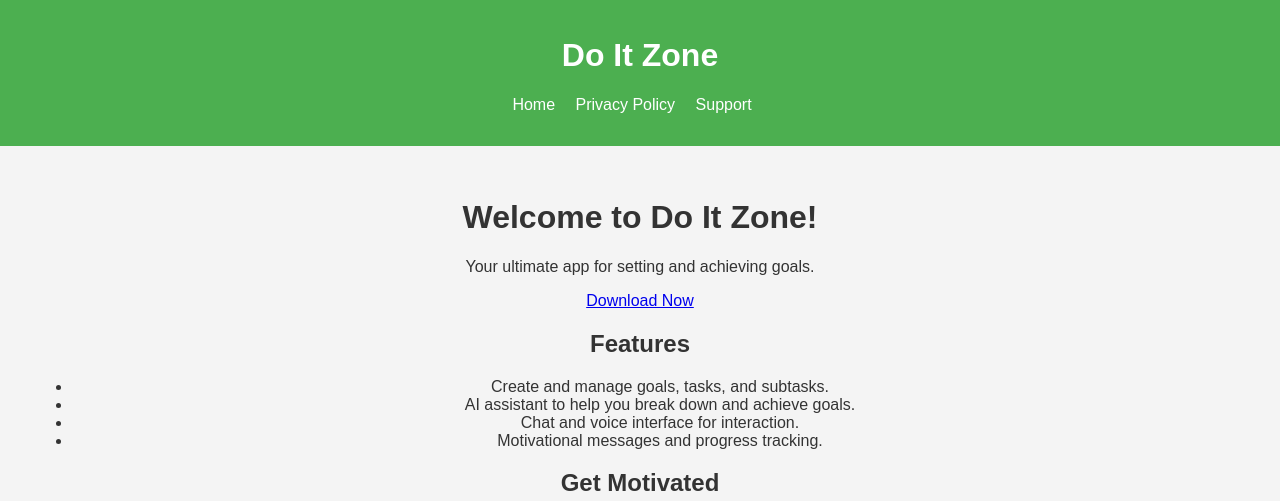
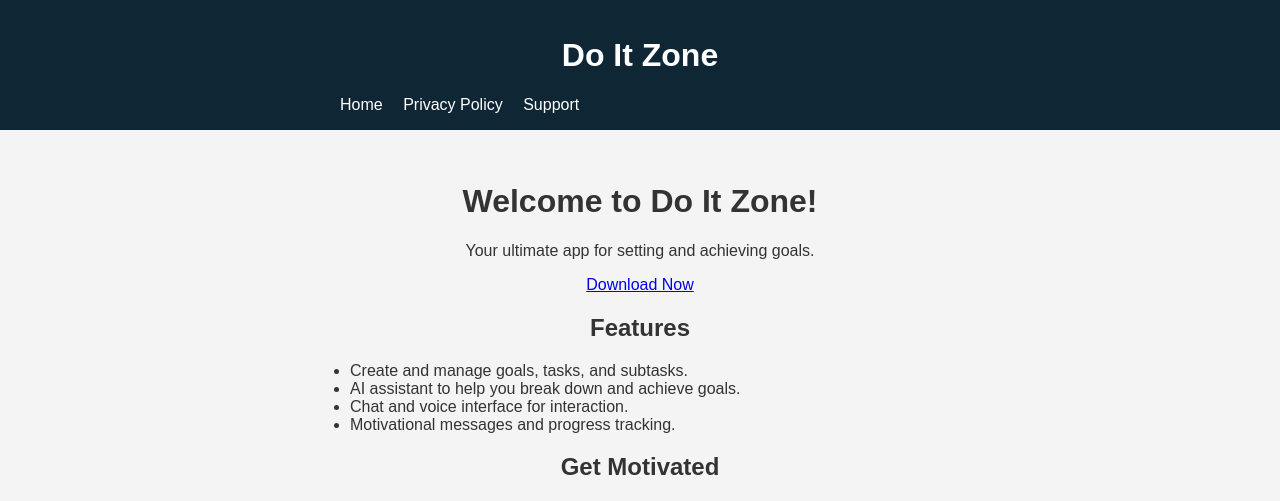
Before and after one commit to alibad/do_it_zone_website, a Jekyll site: the page built from index.markdown, in a window 1280 px wide. Shown: the top 501 px of the page. Built offline with Jekyll 4.4.1, drawn with Linux system fonts in a browser that asks for light colours.

Commit message:
Some styling updates

```diff
--- a/assets/styles.css
+++ b/assets/styles.css
@@ -5,31 +5,54 @@ body {
     background-color: #f4f4f4;
     color: #333;
 }
+
 header {
-    background-color: #4CAF50;
+    background-color: #0f2634;
     color: white;
     padding: 1em;
     text-align: center;
 }
+
 nav ul {
     list-style: none;
     padding: 0;
 }
+
 nav ul li {
     display: inline;
     margin-right: 1em;
 }
+
 nav ul li a {
     color: white;
     text-decoration: none;
 }
+
 main {
     padding: 2em;
     text-align: center;
 }
+
+ul {
+    list-style-type: disc;
+    padding-left: 20px;
+    text-align: left;
+    margin: 0 auto;
+    max-width: 600px;
+}
+
 footer {
-    background-color: #333;
+    background-color: #d5dfe0;
     color: white;
     text-align: center;
     padding: 1em;
 }
+
+footer a {
+    color: #ff9800;
+    margin: 0 1em;
+}
+
+footer a:hover {
+    color: #e68900;
+}
```
